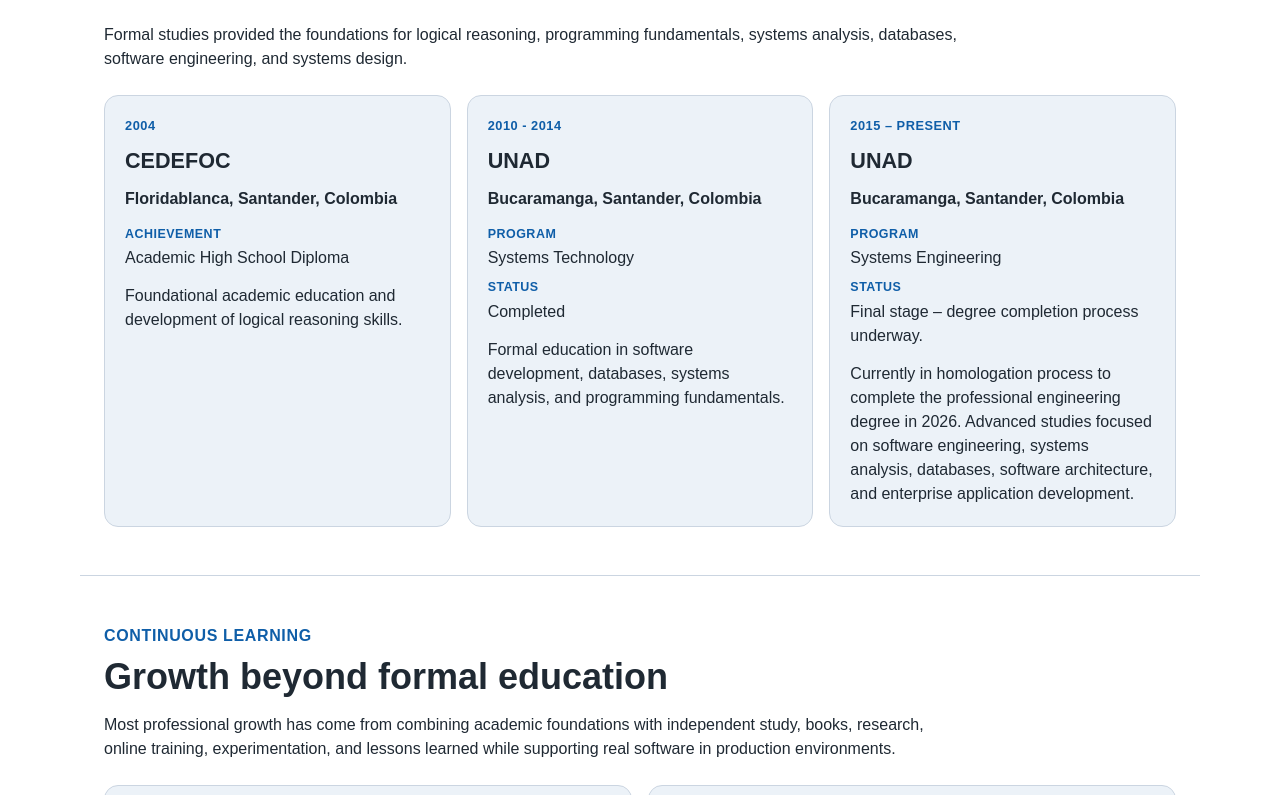
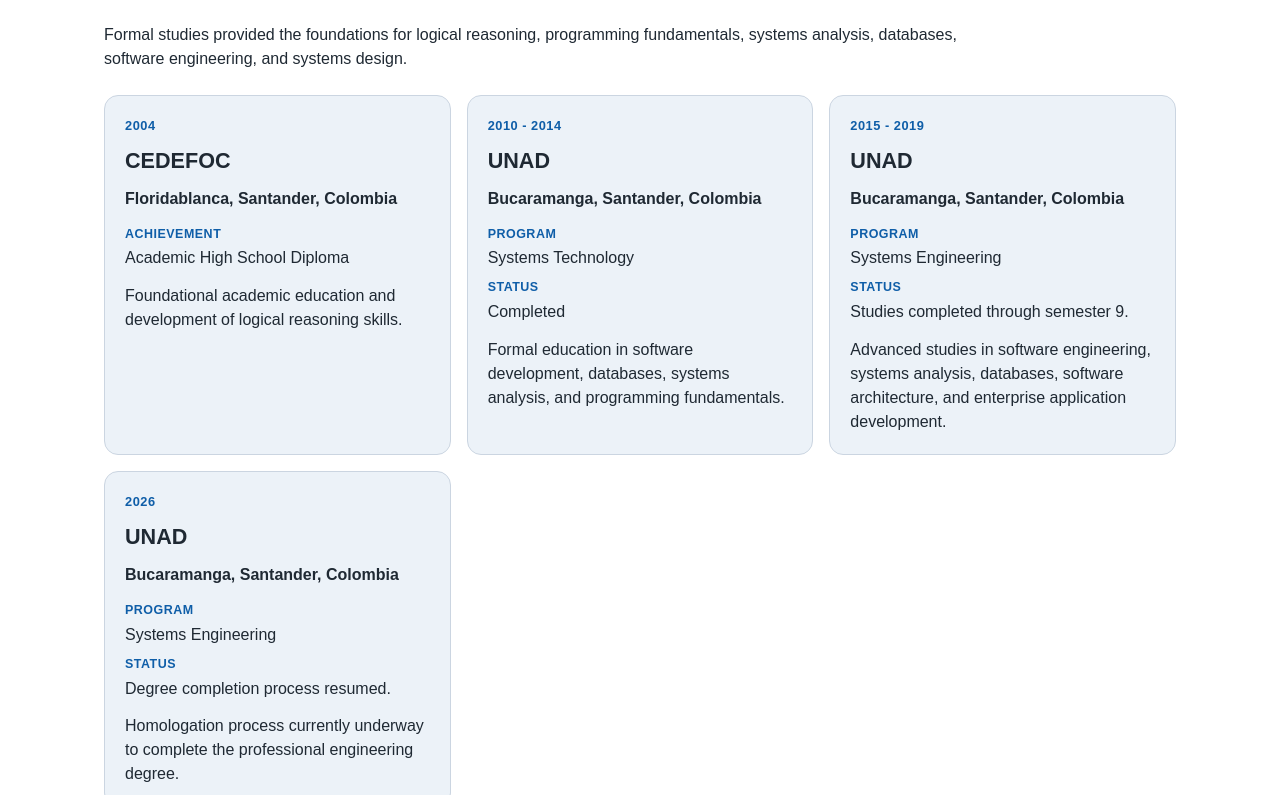
Before and after one commit to jorgejaimes085GH/J3dev-portfolio, an Angular app: page /education in a window 1280 px wide. Shown: the part 585-1380 px from the top of the page. Built offline with nearby package versions, Linux system fonts and the light colour scheme.

Commit message:
Correct education page narrative

```diff
--- a/src/app/data/education.data.ts
+++ b/src/app/data/education.data.ts
@@ -29,10 +29,20 @@ const FORMAL_EDUCATION_EN: FormalEducationEntry[] = [
     institution: 'UNAD',
     location: 'Bucaramanga, Santander, Colombia',
     program: 'Systems Engineering',
-    period: '2015 – Present',
-    status: 'Final stage – degree completion process underway.',
+    period: '2015 - 2019',
+    status: 'Studies completed through semester 9.',
     summary:
-      'Currently in homologation process to complete the professional engineering degree in 2026. Advanced studies focused on software engineering, systems analysis, databases, software architecture, and enterprise application development.',
+      'Advanced studies in software engineering, systems analysis, databases, software architecture, and enterprise application development.',
+  },
+  {
+    id: 'unad-systems-engineering-completion',
+    institution: 'UNAD',
+    location: 'Bucaramanga, Santander, Colombia',
+    program: 'Systems Engineering',
+    period: '2026',
+    status: 'Degree completion process resumed.',
+    summary:
+      'Homologation process currently underway to complete the professional engineering degree.',
   },
 ];
 
@@ -136,10 +146,10 @@ const EDUCATION_HIGHLIGHTS_EN: EducationHighlight[] = [
 ];
 
 const EDUCATION_CTA_LINKS_EN: EducationCtaLink[] = [
-  { label: 'Explore technical foundation', route: '/skills' },
-  { label: 'Review project evidence', route: '/projects' },
-  { label: 'See technical evolution', route: '/journey' },
-  { label: 'Review supporting documents', route: '/documents' },
+  { label: 'Skills', route: '/skills' },
+  { label: 'Projects', route: '/projects' },
+  { label: 'Journey', route: '/journey' },
+  { label: 'Documents', route: '/documents' },
 ];
 
 const FORMAL_EDUCATION_ES: FormalEducationEntry[] = [
@@ -158,10 +168,16 @@ const FORMAL_EDUCATION_ES: FormalEducationEntry[] = [
   {
     ...FORMAL_EDUCATION_EN[2],
     program: 'Ingeniería de Sistemas',
-    period: '2015 – Actualidad',
-    status: 'Etapa final – proceso de finalización de grado en curso.',
+    status: 'Estudios completados hasta noveno semestre.',
     summary:
-      'Actualmente en proceso de homologación para completar el título profesional de ingeniería en 2026. Estudios avanzados enfocados en ingeniería de software, análisis de sistemas, bases de datos, arquitectura de software y desarrollo de aplicaciones empresariales.',
+      'Estudios avanzados enfocados en ingeniería de software, análisis de sistemas, bases de datos, arquitectura de software y desarrollo de aplicaciones empresariales.',
+  },
+  {
+    ...FORMAL_EDUCATION_EN[3],
+    program: 'Ingeniería de Sistemas',
+    status: 'Proceso de finalización reactivado.',
+    summary:
+      'Actualmente en proceso de homologación para completar el título profesional de Ingeniería de Sistemas.',
   },
 ];
 
@@ -289,10 +305,10 @@ export const EDUCATION_HIGHLIGHTS = {
 } as const;
 
 const EDUCATION_CTA_LINKS_ES: EducationCtaLink[] = [
-  { label: 'Explorar base técnica', route: '/skills' },
-  { label: 'Revisar evidencia en proyectos', route: '/projects' },
-  { label: 'Ver evolución técnica', route: '/journey' },
-  { label: 'Revisar documentos de soporte', route: '/documents' },
+  { label: 'Habilidades', route: '/skills' },
+  { label: 'Proyectos', route: '/projects' },
+  { label: 'Trayectoria', route: '/journey' },
+  { label: 'Documentos', route: '/documents' },
 ];
 
 export const EDUCATION_CTA_LINKS = {
--- a/src/app/data/ui-text.data.ts
+++ b/src/app/data/ui-text.data.ts
@@ -107,9 +107,8 @@ export const UI_TEXT = {
         highlightsTitle: 'Evidence of long-term development',
         highlightsAria: 'Education highlights',
         ctaEyebrow: 'Continue Exploring',
-        ctaTitle: 'Connect learning to skills, projects, and documents',
-        ctaBody:
-          'Use these links to review practical capabilities, public-safe project evidence, professional evolution, and supporting documents.',
+        ctaTitle: 'Explore how learning connects to skills, real projects, and professional growth.',
+        ctaBody: '',
         ctaAria: 'Education related navigation links',
       },
       projects: {
@@ -390,9 +389,9 @@ export const UI_TEXT = {
         highlightsTitle: 'Evidencia de desarrollo a largo plazo',
         highlightsAria: 'Aspectos destacados de educación',
         ctaEyebrow: 'Continuar explorando',
-        ctaTitle: 'Conecta el aprendizaje con habilidades, proyectos y documentos',
-        ctaBody:
-          'Usa estos enlaces para revisar capacidades prácticas, evidencia de proyectos segura para publicación, evolución profesional y documentos de soporte.',
+        ctaTitle:
+          'Explora cómo el aprendizaje se conecta con habilidades, proyectos reales y evolución profesional.',
+        ctaBody: '',
         ctaAria: 'Enlaces relacionados con educación',
       },
       projects: {
```
